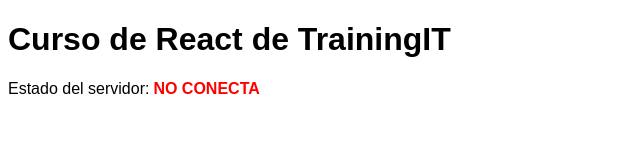
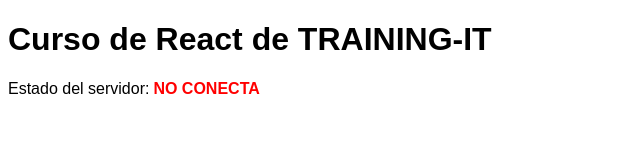
Before and after one commit to jaisotorro/curso-react-practica-final, a React app: page / in a window 1280 px wide. Shown: the top 160 px of the page, without its empty margins (0-640 px from the left). Built offline with nearby package versions, Linux system fonts and the light colour scheme; no server answers; the HTML template or start-up script is replaced by a standard one.

Commit message:
Prueba de commit

```diff
--- a/client/src/App.js
+++ b/client/src/App.js
@@ -17,7 +17,7 @@
   // Mostramos la aplicación
   return (
     <main>
-      <h1>Curso de React de TrainingIT</h1>
+      <h1>Curso de React de TRAINING-IT</h1>
       <p>
         Estado del servidor:
         {loading ? " Cargando..." : <Status status={status} />}
```
